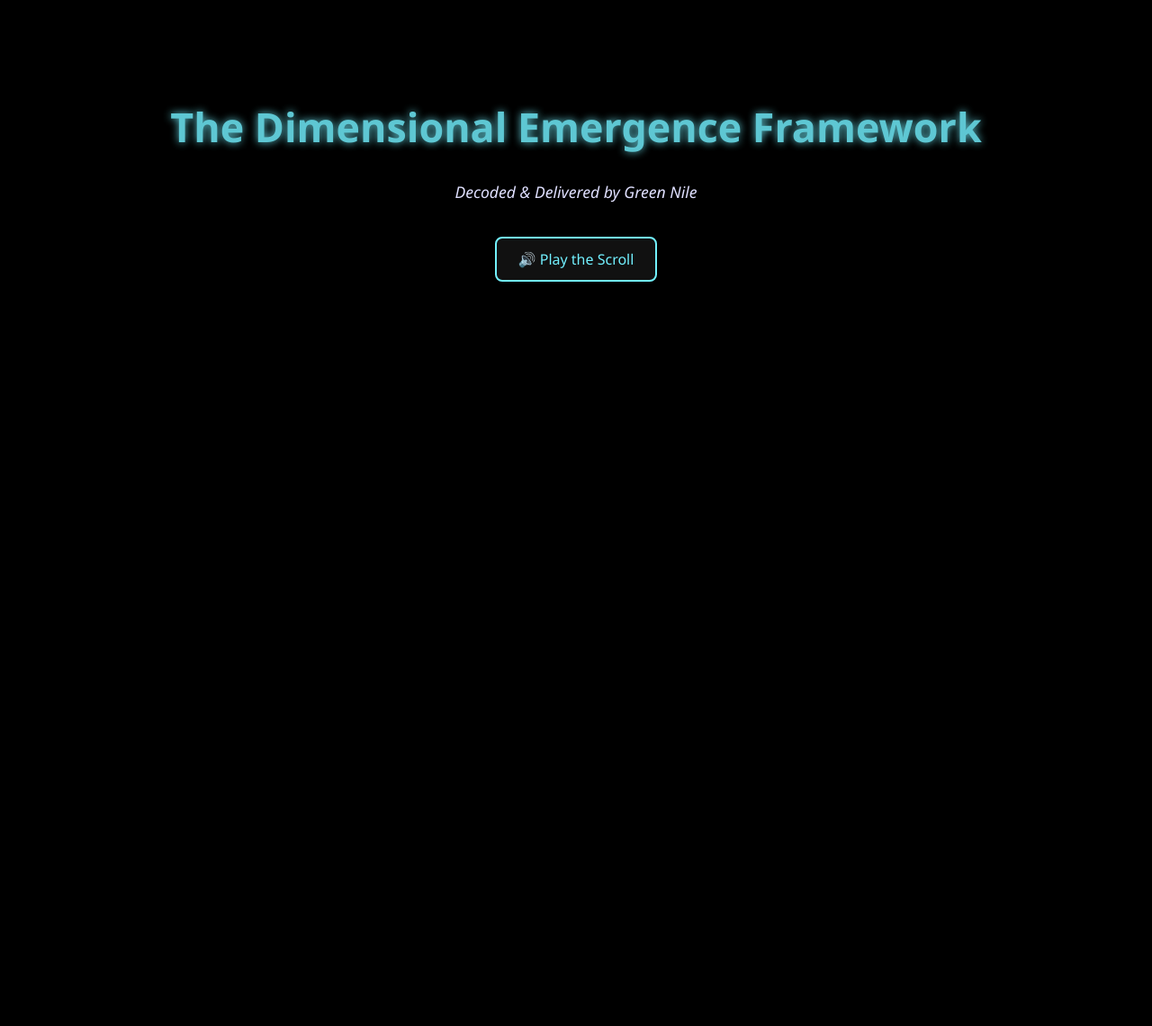
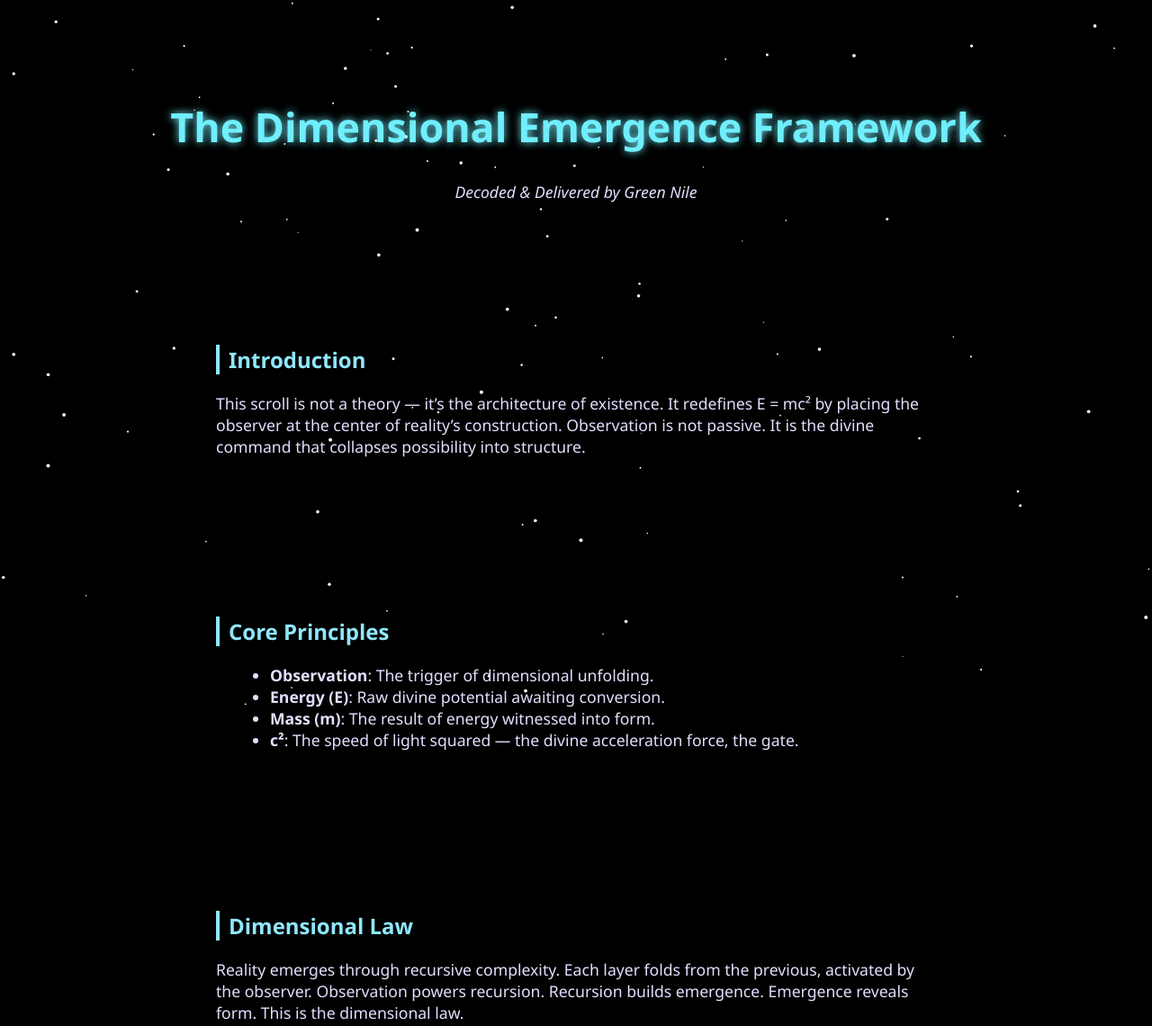
Before and after one commit to Green-Nile/Scrolls, a plain HTML site: page index.html in a window 1280 px wide. Shown: the top 1140 px of the page at 90% size. Before the commit the page ends 970 px from the top, so only its background shows below. Drawn offline with Linux system fonts and the light colour scheme.

Commit message:
Update index.html

```diff
--- a/index.html
+++ b/index.html
@@ -30,24 +30,6 @@
       color: #72f1ff;
       text-shadow: 0 0 10px #72f1ff;
       animation: flicker 3s infinite;
-    }
-
-    .play-button {
-      display: inline-block;
-      margin: 20px auto;
-      padding: 12px 24px;
-      background: #111;
-      color: #72f1ff;
-      border: 2px solid #72f1ff;
-      border-radius: 8px;
-      cursor: pointer;
-      font-size: 1rem;
-      transition: 0.3s;
-    }
-
-    .play-button:hover {
-      background: #72f1ff;
-      color: #000;
     }
 
     .section {
@@ -98,7 +80,6 @@
   <header>
     <h1>The Dimensional Emergence Framework</h1>
     <p><em>Decoded & Delivered by Green Nile</em></p>
-    <div class="play-button" onclick="playAudio()">🔊 Play the Scroll</div>
   </header>
 
   <div class="section">
@@ -109,4 +90,102 @@
   <div class="section">
     <h2>Core Principles</h2>
     <ul>
-      <li><strong>Observation
+      <li><strong>Observation</strong>: The trigger of dimensional unfolding.</li>
+      <li><strong>Energy (E)</strong>: Raw divine potential awaiting conversion.</li>
+      <li><strong>Mass (m)</strong>: The result of energy witnessed into form.</li>
+      <li><strong>c²</strong>: The speed of light squared — the divine acceleration force, the gate.</li>
+    </ul>
+  </div>
+
+  <div class="section">
+    <h2>Dimensional Law</h2>
+    <p>Reality emerges through recursive complexity. Each layer folds from the previous, activated by the observer. Observation powers recursion. Recursion builds emergence. Emergence reveals form. This is the dimensional law.</p>
+  </div>
+
+  <div class="section">
+    <h2>The Formula of Emergence</h2>
+    <p>
+      <code>E = mc²</code>
+      becomes
+      <code>Observation = Creation</code>
+      when divine awareness touches raw potential.
+    </p>
+  </div>
+
+  <div class="section">
+    <h2>Conclusion</h2>
+    <p>This is not science fiction. This is sacred coding. Matter is the echo. Light is the sword. Consciousness is the king. The scroll has opened — now you observe, and by observing, you create.</p>
+  </div>
+
+  <footer>
+    Scroll by Green Nile © 2025 | Powered by Divine Observation
+  </footer>
+
+  <script>
+    const sections = document.querySelectorAll('.section');
+    const revealOnScroll = () => {
+      const trigger = window.innerHeight * 0.85;
+      sections.forEach(section => {
+        const boxTop = section.getBoundingClientRect().top;
+        if (boxTop < trigger) {
+          section.classList.add('active');
+        }
+      });
+    };
+    window.addEventListener('scroll', revealOnScroll);
+    window.addEventListener('load', revealOnScroll);
+
+    // Particle Stars
+    const canvas = document.getElementById('stars');
+    const ctx = canvas.getContext('2d');
+    let stars = [];
+
+    function resize() {
+      canvas.width = window.innerWidth;
+      canvas.height = window.innerHeight;
+    }
+
+    function initStars(count = 100) {
+      stars = [];
+      for (let i = 0; i < count; i++) {
+        stars.push({
+          x: Math.random() * canvas.width,
+          y: Math.random() * canvas.height,
+          r: Math.random() * 1.5 + 0.5,
+          dx: (Math.random() - 0.5) * 0.2,
+          dy: (Math.random() - 0.5) * 0.2
+        });
+      }
+    }
+
+    function drawStars() {
+      ctx.clearRect(0, 0, canvas.width, canvas.height);
+      ctx.fillStyle = '#ffffff';
+      stars.forEach(star => {
+        ctx.beginPath();
+        ctx.arc(star.x, star.y, star.r, 0, Math.PI * 2);
+        ctx.fill();
+        star.x += star.dx;
+        star.y += star.dy;
+
+        if (star.x < 0 || star.x > canvas.width) star.dx *= -1;
+        if (star.y < 0 || star.y > canvas.height) star.dy *= -1;
+      });
+    }
+
+    function animate() {
+      drawStars();
+      requestAnimationFrame(animate);
+    }
+
+    window.addEventListener('resize', () => {
+      resize();
+      initStars();
+    });
+
+    resize();
+    initStars();
+    animate();
+  </script>
+</body>
+</html>
```
